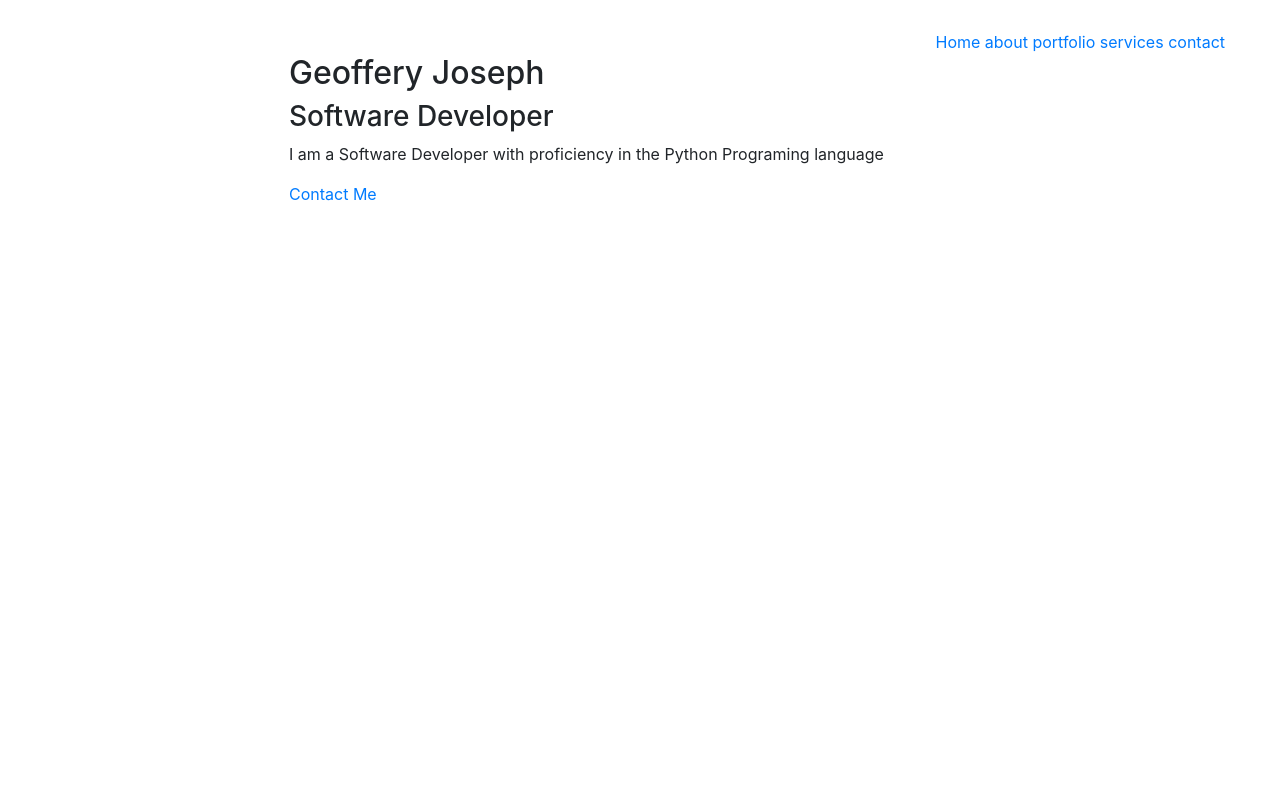
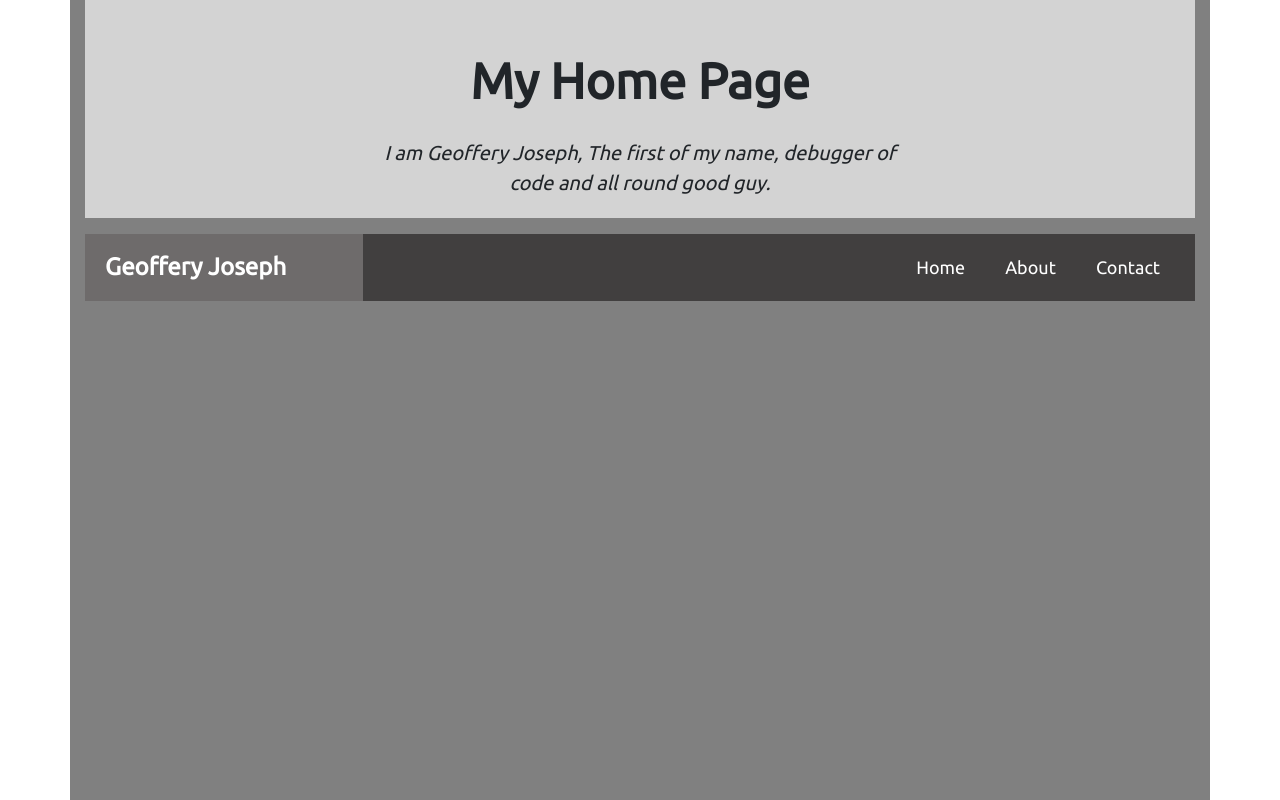
Before and after one commit to geofferyj/project0, a plain HTML site: page index.html in a window 1280 px wide. Shown: the top 800 px of the page. Drawn offline with nearby package versions, Linux system fonts and the light colour scheme.

Commit message:
made Significant progress on my design

```diff
--- a/index.html
+++ b/index.html
@@ -1,39 +1,46 @@
-<!DOCTYPE html>
+<!doctype html>
 <html lang="en">
+
     <head>
-    <meta charset="UTF-8">
-    <meta name="viewport" content="width=device-width, initial-scale=1.0">
-    <meta http-equiv="X-UA-Compatible" content="ie=edge">
-    <title>Geoffery Joseph</title>
-    <link rel="stylesheet" href="https://stackpath.bootstrapcdn.com/bootstrap/4.4.1/css/bootstrap.min.css" integrity="sha384-Vkoo8x4CGsO3+Hhxv8T/Q5PaXtkKtu6ug5TOeNV6gBiFeWPGFN9MuhOf23Q9Ifjh" crossorigin="anonymous">
+
+        <meta charset="utf-8">
+        <meta name="viewport" content="width=device-width, initial-scale=1, shrink-to-fit=no">
+
+        <link rel="stylesheet" href="https://stackpath.bootstrapcdn.com/bootstrap/4.4.1/css/bootstrap.min.css"
+            integrity="sha384-Vkoo8x4CGsO3+Hhxv8T/Q5PaXtkKtu6ug5TOeNV6gBiFeWPGFN9MuhOf23Q9Ifjh" crossorigin="anonymous">
 <link rel="stylesheet" href="styles.css">
+<link href="https://fonts.googleapis.com/css?family=Ubuntu&display=swap" rel="stylesheet">
+        <title>Hello, world!</title>
     </head>
+
     <body>
-    <div class="banner-area">
-        <div class="wrapper">
-            <div class="navigation">
-                <div class="logo">
-                    GJ
-                </div>
-                <nav>
-                    <a href="#">Home</a>
-                    <a href="#">about</a>
-                    <a href="#">portfolio</a>
-                    <a href="#">services</a>
-                    <a href="#">contact</a>
-                </nav>
+<div class="container" >
+    <div class="header col-12"> <h1>My Home Page</h1>
+    <p>I am Geoffery Joseph, The first of my name, debugger of code and all round good guy.</p>
     </div>
 
-            <div class="banner-text">
-                <div class="text-area">
-                    <h2>Geoffery Joseph</h2>
-                    <h3>Software Developer</h3>
-                    <p>I am a Software Developer with proficiency in the Python Programing language</p>
+    <nav >
+        <div class="logo col-lg-3 col-md-4"> <a href="index.html">Geoffery Joseph</a></div>
+        <ul class="col-lg-9 col-md-8">
+            <li> <a href="#"> home </a></li>
+            <li> <a href="#">about</a></li>
+            <li> <a href="#">contact</a></li>
+        </ul>
+    </nav>
 
-                <a href="#">Contact Me</a>
 </div>
-            </div>
-        </div>
-    </div>
+
+
+
+        <script src="https://code.jquery.com/jquery-3.4.1.slim.min.js"
+            integrity="sha384-J6qa4849blE2+poT4WnyKhv5vZF5SrPo0iEjwBvKU7imGFAV0wwj1yYfoRSJoZ+n" crossorigin="anonymous">
+        </script>
+        <script src="https://cdn.jsdelivr.net/npm/popper.js@1.16.0/dist/umd/popper.min.js"
+            integrity="sha384-Q6E9RHvbIyZFJoft+2mJbHaEWldlvI9IOYy5n3zV9zzTtmI3UksdQRVvoxMfooAo" crossorigin="anonymous">
+        </script>
+        <script src="https://stackpath.bootstrapcdn.com/bootstrap/4.4.1/js/bootstrap.min.js"
+            integrity="sha384-wfSDF2E50Y2D1uUdj0O3uMBJnjuUD4Ih7YwaYd1iqfktj0Uod8GCExl3Og8ifwB6" crossorigin="anonymous">
+        </script>
     </body>
+
 </html>
--- a/styles.css
+++ b/styles.css
@@ -1,25 +1,75 @@
-*{
-    margin: 0;
-    padding: 0;
+body{
+    font-family: 'Ubuntu', sans-serif;
+    box-sizing: border-box;
+}
+body > .container{
+background-color: grey;
+height: 1000vh;
 }
 
-.wrapper{
-    width: 1170px;
-    margin: 0 auto;
+.header{
+    background-color: lightgray;
+    height:  auto;
+    max-width: 100%;
+}
+
+.header h1{
+    text-align: center;
+    padding-top: 50px;
+    font-size: 50px;
+    font-weight: 700;
+}
+
+.header p{
+text-align: center;
+font-size: 20px;
+font-style: italic;
+padding: 20px 25%;
+}
+
+nav{
+    display: flex;
+    position: sticky;
+    top: 0px;
+}
+nav ul{
+
+    padding: 10px;
+    margin: 0px 0px 10px;
+    display:flex;
+    background-color: rgb(65, 63, 63);
+    justify-content: flex-end;
+}
+
+nav li{
+    list-style-type: none;
+    display: block;
+    padding: 10px;
+
 }
 
 .logo{
-    width: 20%;
-    float: left;
-    padding: 30px 0 0;
-    font-size: 25em;
+    margin: 0px 0px 10px;
+    padding: 15px 20px;
+    background-color: rgb(110, 107, 107);
+    color: white;
+    font-size: 1.5em;
     font-weight: 700;
-    color: #fff;
+   }
+
+nav a{
+    color: white;
+    text-decoration: none;
+    text-align: center;
 }
 
-nav{
-    width: 75%;
-    float: right;
-    text-align: right;
-    padding: 30px 0 0;
+nav a:hover{
+    text-decoration: none;
+    color: darkgray;
 }
+
+nav ul a{
+    text-transform: capitalize;
+    font-size: large;
+    padding: 10px;
+}
```
Also changed, not shown: images/nate.jpg (added), images/sunset.jpg (added). Lines whose indentation alone changed are shown as unchanged.
